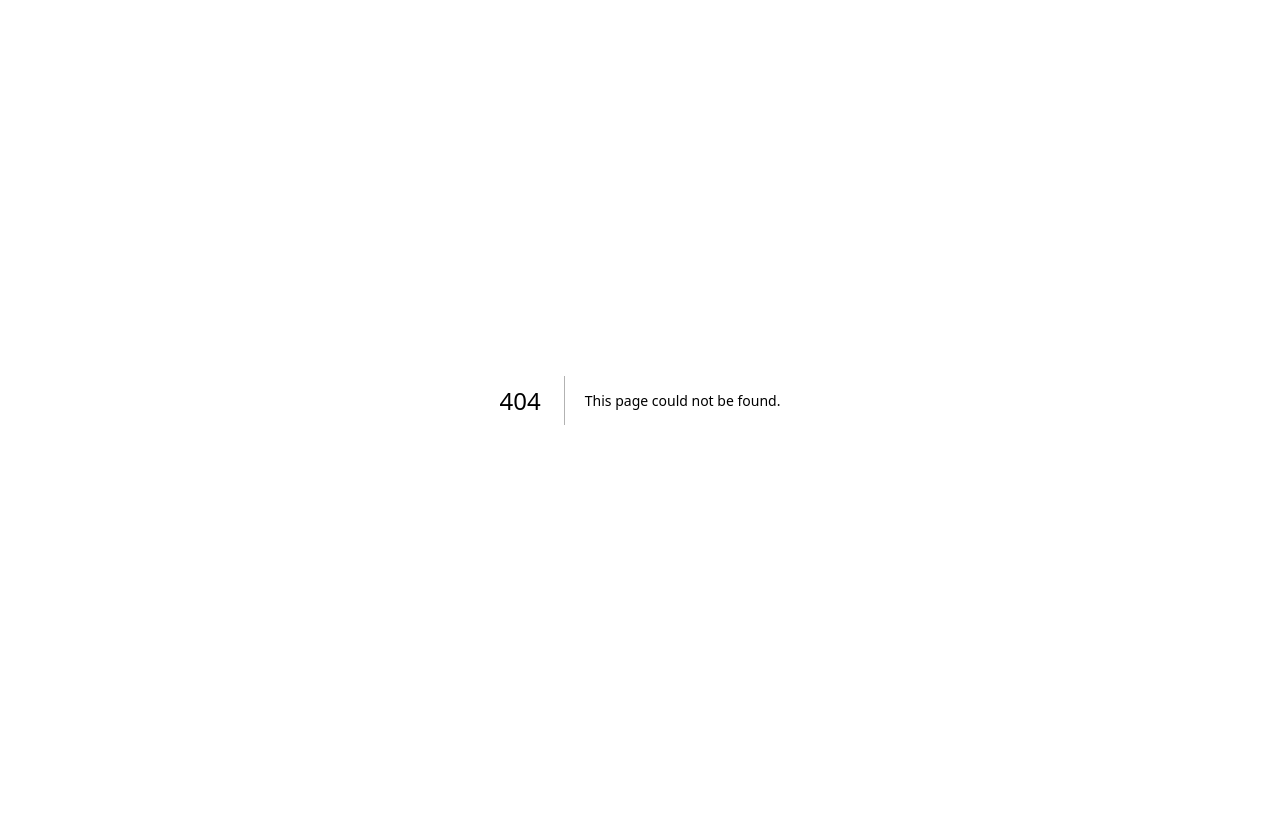
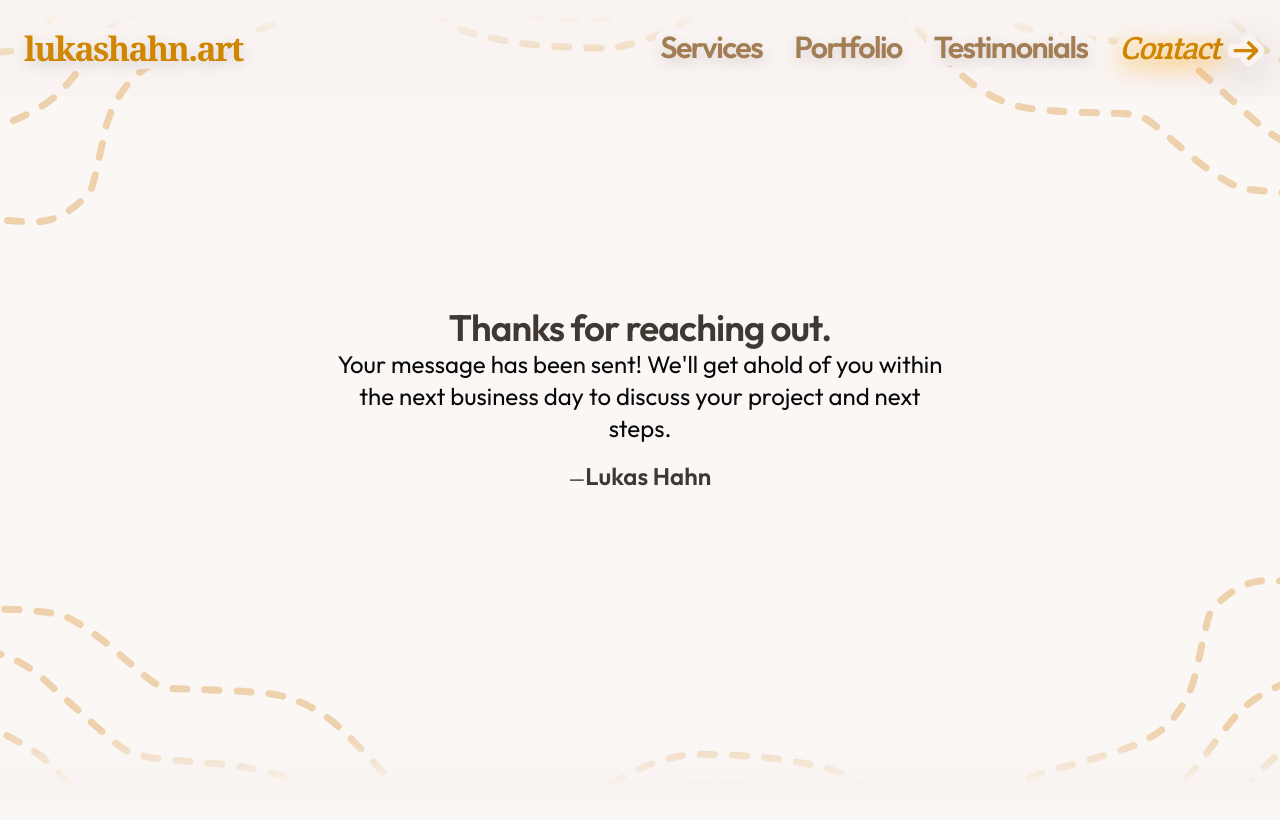
Before and after one commit to Lukas1h/lukashahnart, a Next.js app: page /thanks in a window 1280 px wide. Before the commit this address had no page. Shown: the top 820 px of the page. Built offline with nearby package versions, Linux system fonts and the light colour scheme.

Commit message:
Add contact

```diff
--- a/app/layout.tsx
+++ b/app/layout.tsx
@@ -1,7 +1,7 @@
 import type { Metadata } from "next";
 import { Inter, Noto_Serif, Outfit, Crete_Round } from "next/font/google";
 import "./globals.css";
-
+import Header from "@/lib/components/header";
 const inter = Inter({
   subsets: ['latin'],
   variable: '--font-inter',
@@ -42,7 +42,9 @@ export default function RootLayout({
       <head>
         <link rel="icon" type="image/svg+xml" href="favicon.svg" />
       </head>
-      <body className="min-h-full flex flex-col bg-[#F9F4F1]">{children}</body>
+      <body className="min-h-full flex flex-col bg-[#F9F4F1]">
+        <Header></Header>
+        {children}</body>
     </html>
   );
 }
--- a/app/page.tsx
+++ b/app/page.tsx
@@ -4,7 +4,6 @@ export default function Home() {
   return (
     <div className="min-h-screen flex flex-col font-sans ">
 
-      <Header></Header>
 
 
       {/* Hero */}
@@ -391,7 +390,7 @@ export default function Home() {
             </div>
 
             <p className="text-xl font-outfit ">
-              Lorem ipsum dolor sit amet, consectetur adipiscing elit, sed do eiusmod tempor incididunt ut labore et dolore magna aliqua. Ut enim ad minim veniam, quis nostrud exercitation ullamco laboris nisi ut aliquip ex ea commodo consequat. Duis aute irure dolor in reprehenderit in voluptate velit esse cillum dolore eu fugiat nulla pariatur. Excepteur sint occaecat cupidatat non proident, sunt in culpa qui officia deserunt mollit anim id est laborum.
+              Professional video content created for businesses, creators, athletes, musicians, and local organizations. Projects range from short-form social media content and podcasts to cinematic interviews, promotional campaigns, sports edits, and behind-the-scenes coverage designed to help brands stand out online.
             </p>
 
             <div>
@@ -446,6 +445,122 @@ export default function Home() {
 
 
       </div>
+
+      <div className="w-full mt-16">
+        <div className="max-w-4xl h-full mx-auto p-4 pb-32">
+
+          <div className="pt-20 pb-12">
+            <div className="-mt-40 mb-40 h-0" id="contact"></div>
+            <h2 className="font-semibold text-[4rem] text-[#403933] font-outfit tracking-tight text-center leading-18">
+              Contact
+            </h2>
+
+            <h3 className="font-medium text-[2rem] text-[#403933] font-outfit tracking-tight leading-10 text-center max-w-2xl mx-auto mt-4">
+              Let’s talk about your next website, video project, or content campaign.
+            </h3>
+          </div>
+
+          <div className="bg-[#F2EBE8] rounded-[2rem] p-8 md:p-12 shadow-xl flex flex-col md:flex-row gap-10">
+
+            <div className="flex-1">
+              <p className="text-[#D18601] font-semibold uppercase tracking-[0.2em] font-outfit text-sm mb-3">
+                Get In Touch
+              </p>
+
+              <h3 className="text-[2.5rem] leading-11 font-semibold tracking-tight text-[#403933] font-outfit mb-4">
+                Ready to build something professional?
+              </h3>
+
+              <p className="text-lg font-outfit text-[#403933] opacity-80 max-w-md">
+                Whether you need a custom website, social media content, business photography, or video production, I’d love to hear about your project.
+              </p>
+
+              <div className="flex flex-col gap-2 mt-10 font-outfit text-lg">
+                <div>
+                  <p className="text-sm   text-[#403933] opacity-50">
+                    Email
+                  </p>
+                  <p className="font-medium text-[#403933]">hello@lukashahn.art</p>
+                </div>
+                <div>
+                  <p className="text-sm   text-[#403933] opacity-50">
+                    Phone
+                  </p>
+                  <p className="font-medium text-[#403933]">
+                    +1 541 430 3372
+                  </p>
+                </div>
+
+                <div>
+                  <p className="text-sm   text-[#403933] opacity-50">
+                    Location
+                  </p>
+                  <p className="font-medium text-[#403933]">Roseburg & Eugene, Oregon</p>
+                </div>
+
+
+              </div>
+            </div>
+
+            <div className="flex-1">
+              <form
+                action="https://formsubmit.co/hello@lukashahn.art"
+                method="POST"
+                className="flex flex-col gap-5"
+              >
+                <input type="hidden" name="_captcha" value="false" />
+                <input type="hidden" name="_subject" value="New Submission" />
+                <input type="hidden" name="_template" value="table" />
+                <input type="hidden" name="_next" value="http://localhost:3000/thanks"></input>
+
+                <div>
+                  <label className="block text-sm font-outfit  text-[#403933] opacity-60 mb-1">
+                    Name
+                  </label>
+                  <input
+                    type="text"
+                    name="name"
+                    placeholder="Your name"
+                    required
+                    className="w-full rounded-md bg-white px-5 py-4 font-outfit text-lg outline-none border border-transparent focus:border-[#D18601] transition"
+                  />
+                </div>
+
+                <div>
+                  <label className="block text-sm font-outfit  text-[#403933] opacity-60 mb-1">
+                    Email
+                  </label>
+                  <input
+                    type="email"
+                    name="email"
+                    placeholder="you@example.com"
+                    required
+                    className="w-full rounded-md bg-white px-5 py-4 font-outfit text-lg outline-none border border-transparent focus:border-[#D18601] transition"
+                  />
+                </div>
+
+                <div>
+                  <label className="block text-sm font-outfit  text-[#403933] opacity-60 mb-1">
+                    Project Details
+                  </label>
+                  <textarea
+                    name="message"
+                    placeholder="Tell me a little about your project..."
+                    required
+                    rows={6}
+                    className="w-full rounded-md bg-white px-5 py-4 font-outfit text-lg outline-none border border-transparent focus:border-[#D18601] transition resize-none"
+                  />
+                </div>
+
+                <button className="bg-[#403933] text-white rounded-2xl px-8 py-4 text-lg font-outfit font-medium hover:opacity-90 transition w-full md:w-fit">
+                  Send Inquiry
+                </button>
+              </form>
+            </div>
+          </div>
+
+        </div>
+      </div>
     </div>
   );
 }
--- /dev/null
+++ b/app/thanks/page.tsx
@@ -0,0 +1,48 @@
+import Header from "@/lib/components/header";
+import Link from "next/link";
+
+export default function Home() {
+    return (
+        <div className="h-screen flex flex-col font-sans bg-[#FAF7F5]">
+
+
+            <main className="z-0 h-full flex items-center justify-center  -mt-24 relative">
+
+
+                <div className="flex-col flex-1 items-center justify-center text-center px-6 z-10 max-w-2xl">
+                    <div className="">
+
+
+                        <h2 className="font-semibold text-[2.3rem] text-[#403933] font-outfit tracking-tight leading-10">
+                            Thanks for reaching out.
+                        </h2>
+                        <p className="text-2xl font-outfit">
+                            Your message has been sent! We'll get ahold of you
+                            within the next business day to discuss your project
+                            and next steps.
+                        </p>
+
+                        <p className="font-outfit text-[#403933] text-[1.2rem] mt-4 text-center leading-4">—<span className="font-semibold text-2xl">Lukas Hahn</span></p>
+
+
+                    </div>
+
+                </div>
+
+
+                <div className="absolute flex flex-col justify-between inset-0 h-full z-10 pointer-events-none">
+                    <div className="absolute top-0 right-0 left-0 h-17.75 bg-[linear-gradient(180deg,#F9F4F1_17.31%,rgba(255,255,255,0)_100%)]"></div>
+                    <div className="absolute bottom-0 right-0 left-0 h-17.75 bg-[linear-gradient(0deg,#F9F4F1_17.31%,rgba(255,255,255,0)_100%)]"></div>
+                </div>
+
+                <div className="absolute flex flex-col justify-between inset-0 pointer-events-none hero-backgound">
+                    <img src="/dashes-top-desktop.svg" className="hidden sm:block" />
+                    <img src="/dashes-bottom-desktop.svg" className="hidden sm:block" />
+                    <img src="/dashes-top-mobile.svg" alt="" className="block sm:hidden" />
+                    <img src="/dashes-bottom-mobile.svg" alt="" className="block sm:hidden" />
+                </div>
+            </main>
+
+        </div>
+    );
+}
--- a/lib/components/header/header-cta.tsx
+++ b/lib/components/header/header-cta.tsx
@@ -4,7 +4,7 @@ import "./header-cta.css"
 export default function HeaderCTA() {
     return (
         <>
-            <a href={"#sign-up"} className="header-cta  font-crete-round tracking-tighter text-[1.8rem] md:text-[2rem] italic -mr-4">Contact
+            <a href={"/#contact"} className="header-cta  font-crete-round tracking-tighter text-[1.8rem] md:text-[2rem] italic -mr-4">Contact
 
                 <svg viewBox="0 0 42 37" fill="none" xmlns="http://www.w3.org/2000/svg" className="inline ml-2 header-cta-icon h-[1.8rem] sm:h-8" style={{ filter: "drop-shadow(0px 10px 20px rgba(0, 0, 0, 0.2))" }}>
                     <path d="M24.4929 6.64473C24.291 6.45096 23.972 6.45171 23.771 6.64642L21.4615 8.88389C21.2499 9.08888 21.2507 9.42853 21.4632 9.63253L28.1598 16.0598H7.01957C6.73217 16.0598 6.49927 16.2929 6.49957 16.5803L6.50286 19.7189C6.50316 20.0059 6.73588 20.2383 7.02286 20.2383L28.0833 20.2383L21.5044 26.6119C21.2928 26.8169 21.2936 27.1566 21.5061 27.3606L23.8268 29.5877C24.0287 29.7815 24.3477 29.7807 24.5487 29.586L34.4798 19.9648C35.5377 18.9399 35.5338 17.2416 34.471 16.2216L24.4929 6.64473Z" fill="#D18601" />
--- a/lib/components/header/index.tsx
+++ b/lib/components/header/index.tsx
@@ -10,9 +10,9 @@ export default function Header() {
 
             <nav className="flex gap-8 items-center select-none">
                 <div className="gap-8 items-center  hidden md:flex">
-                    <HeaderNavLink href="#services">Services</HeaderNavLink>
-                    <HeaderNavLink href="#portfolio">Portfolio</HeaderNavLink>
-                    <HeaderNavLink href="#testimonials">Testimonials</HeaderNavLink>
+                    <HeaderNavLink href="/#services">Services</HeaderNavLink>
+                    <HeaderNavLink href="/#portfolio">Portfolio</HeaderNavLink>
+                    <HeaderNavLink href="/#testimonials">Testimonials</HeaderNavLink>
                 </div>
 
                 <HeaderCTA />
```
